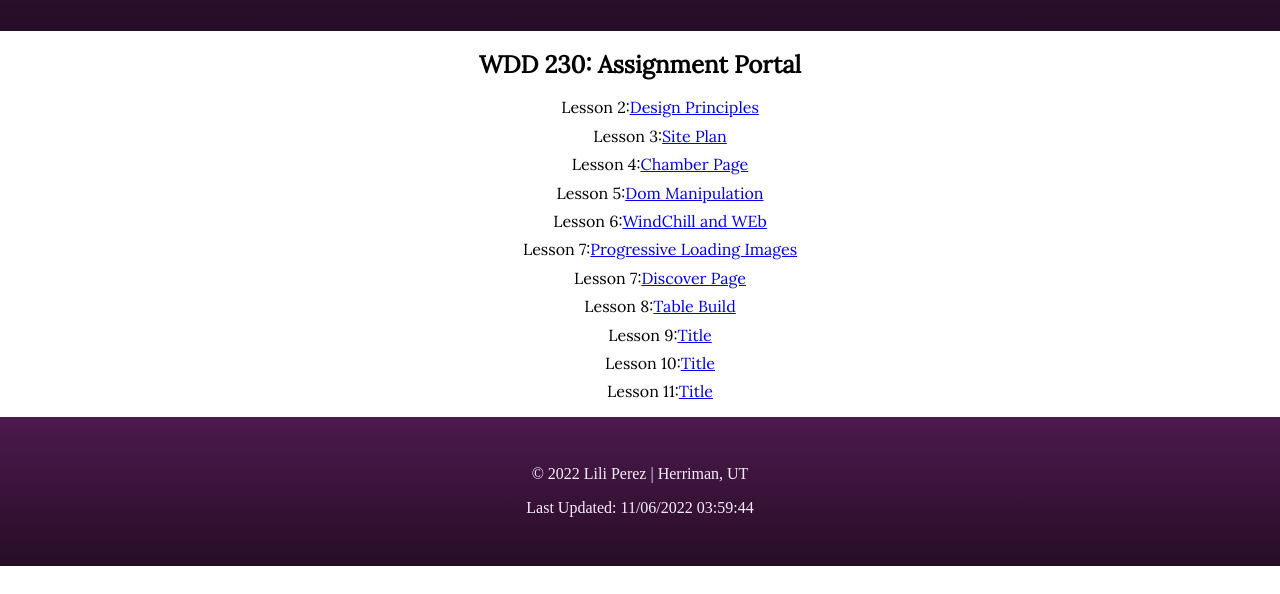
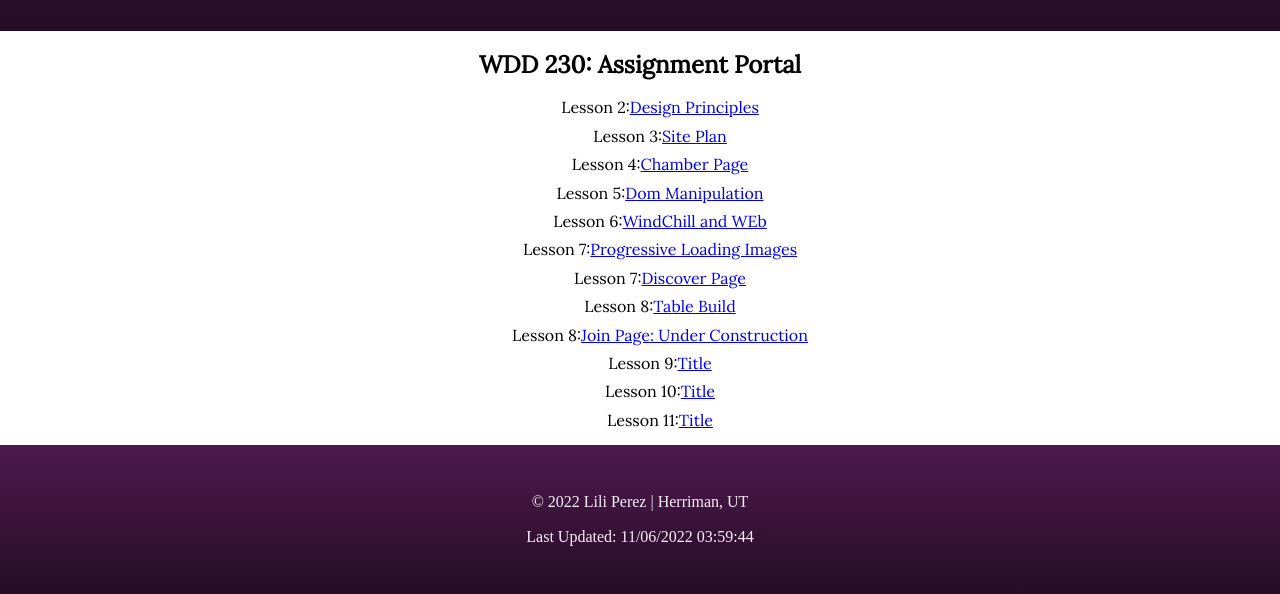
Before and after one commit to LiliIsabel/wdd230, a plain HTML site: page index.html in a window 1280 px wide. Shown: the part 317-911 px from the top of the page. Before the commit the page ends 883 px from the top, so only its background shows below. Drawn offline with Linux system fonts and the light colour scheme; a web font is replaced by a local one.

Commit message:
construction

```diff
--- a/index.html
+++ b/index.html
@@ -30,6 +30,7 @@
             <li>Lesson 7:<a href="lesson7">Progressive Loading Images</a></li>
             <li>Lesson 7:<a href="chamber/discover.html">Discover Page</a></li>
             <li>Lesson 8:<a href="lesson8">Table Build</a></li>
+            <li>Lesson 8:<a href="chamber">Join Page: Under Construction</a></li>
             <li>Lesson 9:<a href="lesson9">Title</a></li>
             <li>Lesson 10:<a href="lesson10">Title</a></li>
             <li>Lesson 11:<a href="lesson11">Title</a></li>
```
